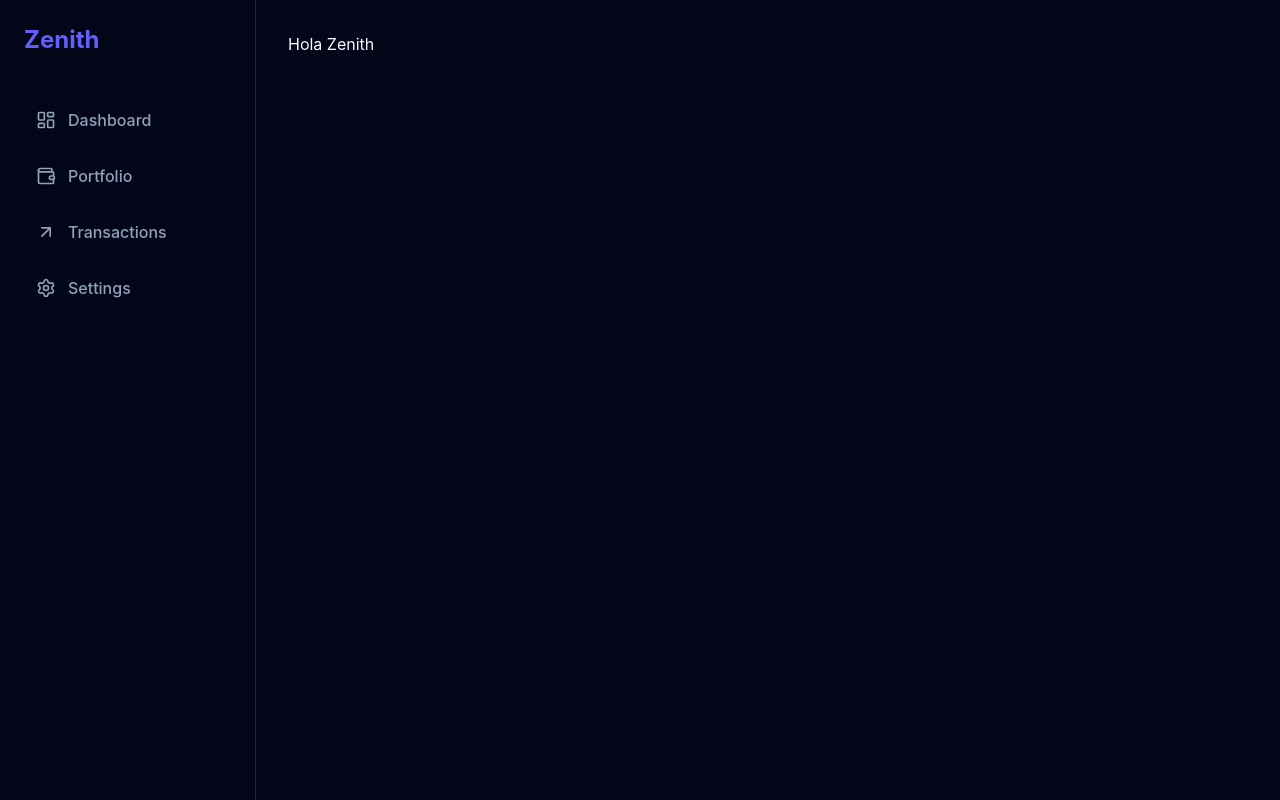
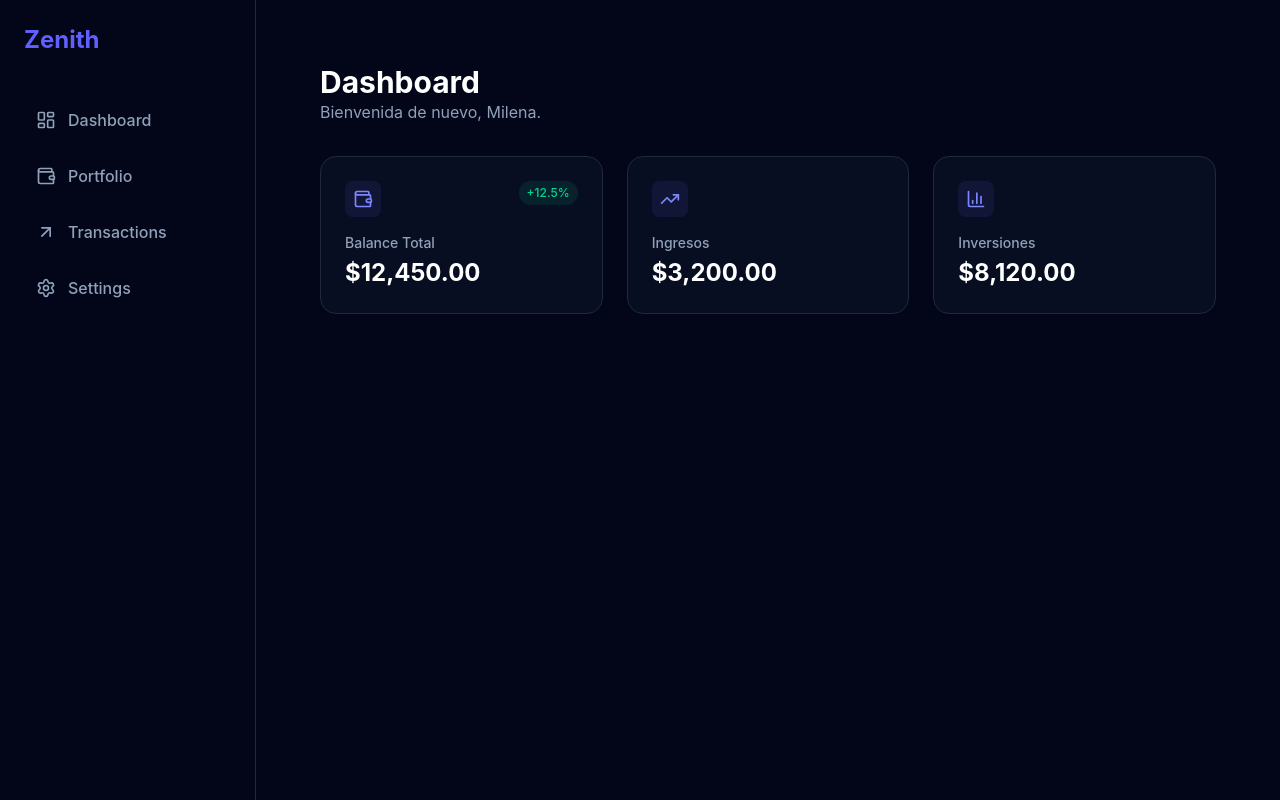
Before and after one commit to milenatr/zenith-dashboard, a React (Vite) app: page / in a window 1280 px wide. Built offline with nearby package versions, Linux system fonts and the light colour scheme.

Commit message:
'StatCards'

```diff
--- a/src/App.tsx
+++ b/src/App.tsx
@@ -1,11 +1,37 @@
+import { BarChart3, TrendingUp, Wallet } from 'lucide-react'
 import './App.css'
 import DashboardLayout from './components/layout/DashboardLayout'
+import { StatCard } from './components/StatCard'
 
 function App() {
   return (
     <>
       <DashboardLayout>
-        <h1>Hola Zenith</h1>
+        <main className="flex-1 p-8">
+        <header className="mb-8">
+          <h1 className="text-3xl font-bold text-white">Dashboard</h1>
+          <p className="text-slate-400">Bienvenida de nuevo, Milena.</p>
+        </header>
+
+        <div className="grid grid-cols-1 md:grid-cols-3 gap-6">
+          <StatCard
+            title="Balance Total"
+            amount="$12,450.00"
+            icon={<Wallet size={20} />}
+            trend="+12.5%"
+          />
+          <StatCard
+            title="Ingresos"
+            amount="$3,200.00"
+            icon={<TrendingUp size={20} />}
+          />
+          <StatCard
+            title="Inversiones"
+            amount="$8,120.00"
+            icon={<BarChart3 size={20} />}
+          />
+        </div>
+      </main>
       </DashboardLayout>
     </>
   )
--- /dev/null
+++ b/src/components/StatCard.tsx
@@ -0,0 +1,29 @@
+import type { ReactNode } from 'react';
+
+interface StatCardProps {
+  title: string;
+  amount: string;
+  icon: ReactNode;
+  trend?: string;
+}
+
+export const StatCard = ({ title, amount, icon, trend }: StatCardProps) => {
+  return (
+    <div className="bg-slate-900/50 border border-slate-800 p-6 rounded-2xl hover:border-indigo-500/50 transition-colors">
+      <div className="flex justify-between items-start mb-4">
+        <div className="p-2 bg-indigo-500/10 rounded-lg text-indigo-400">
+          {icon}
+        </div>
+        {trend && (
+          <span className="text-xs font-medium text-emerald-400 bg-emerald-400/10 px-2 py-1 rounded-full">
+            {trend}
+          </span>
+        )}
+      </div>
+      <div>
+        <p className="text-slate-400 text-sm font-medium">{title}</p>
+        <h3 className="text-2xl font-bold text-white mt-1">{amount}</h3>
+      </div>
+    </div>
+  );
+};
```
